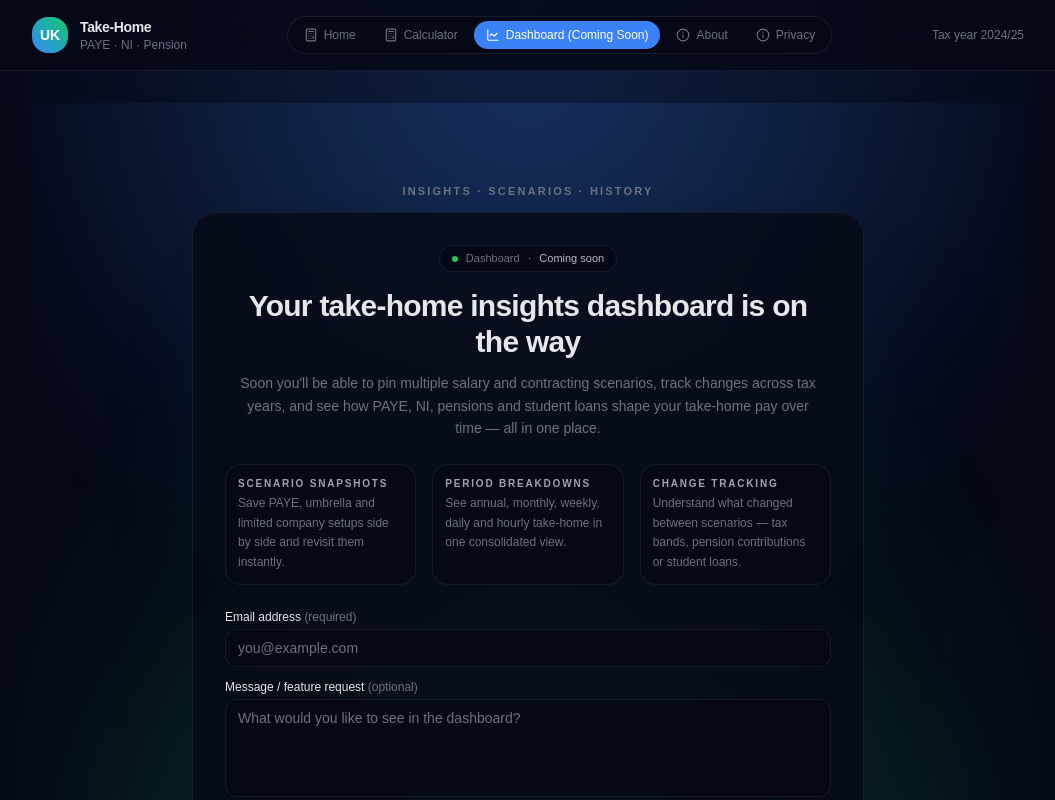
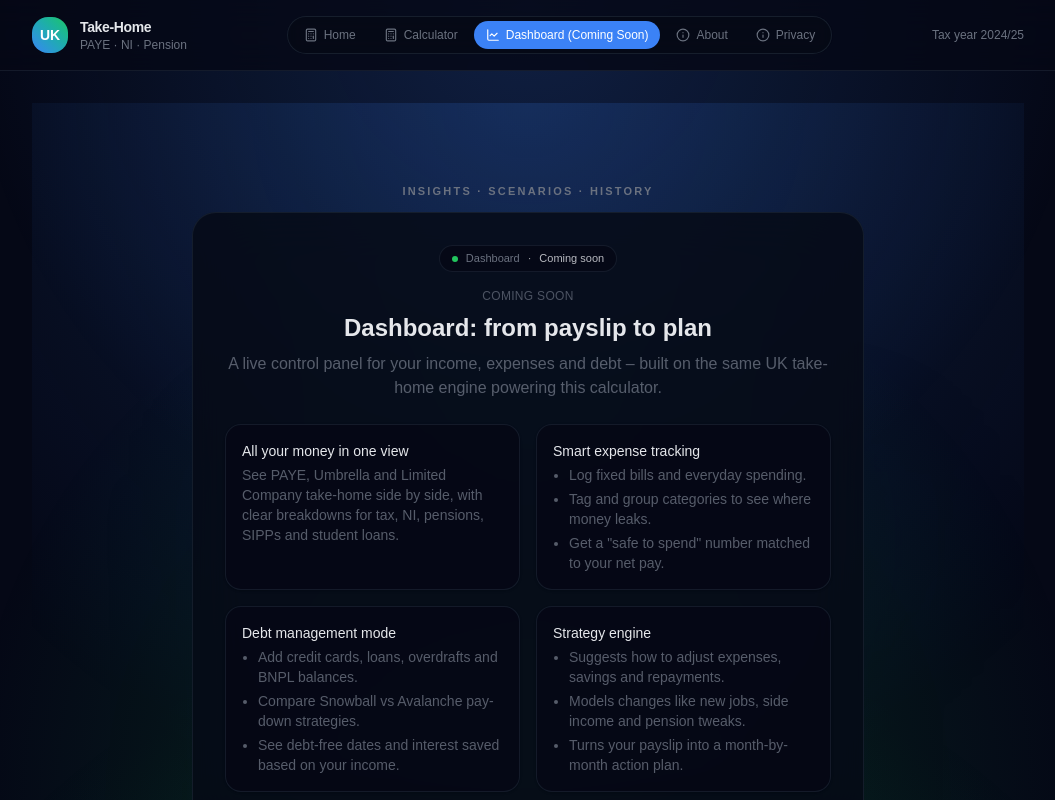
Before and after one commit to TCM2614/payroll-mvp, a Next.js app: page /dashboard in a window 1280 px wide. Shown: the top 800 px of the page, without its empty margins (112-1167 px from the left). Built offline with nearby package versions, Linux system fonts and the light colour scheme; no server answers.

Commit message:
Update dashboard coming soon content with expenses, debt management and strategy engine features

```diff
--- a/src/app/dashboard/page.tsx
+++ b/src/app/dashboard/page.tsx
@@ -137,47 +137,60 @@ export default function DashboardPage() {
             <span className="text-brand-text/80">Coming soon</span>
           </div>
 
-          <h1 className="mb-3 text-2xl font-semibold tracking-tight text-brand-text sm:text-3xl">
-            Your take-home insights dashboard is on the way
-          </h1>
+          <header className="space-y-2 mb-6">
+            <p className="text-xs uppercase tracking-wide text-brand-textMuted opacity-70">
+              Coming soon
+            </p>
+            <h1 className="text-xl md:text-2xl font-semibold text-brand-text">
+              Dashboard: from payslip to plan
+            </h1>
+            <p className="text-sm md:text-base text-brand-textMuted opacity-80 max-w-2xl">
+              A live control panel for your income, expenses and debt – built on the same
+              UK take-home engine powering this calculator.
+            </p>
+          </header>
 
-          <p className="mx-auto mb-6 max-w-xl text-sm leading-relaxed text-brand-textMuted">
-            Soon you&apos;ll be able to pin multiple salary and contracting scenarios,
-            track changes across tax years, and see how PAYE, NI, pensions and
-            student loans shape your take-home pay over time — all in one place.
+          <div className="grid gap-4 text-left sm:grid-cols-2 mb-6">
+            <section className="rounded-2xl border border-brand-border/60 bg-brand-bg/80 p-4 text-sm space-y-1 shadow-sm">
+              <h3 className="font-medium text-brand-text">All your money in one view</h3>
+              <p className="text-brand-textMuted opacity-80">
+                See PAYE, Umbrella and Limited Company take-home side by side, with clear
+                breakdowns for tax, NI, pensions, SIPPs and student loans.
+              </p>
+            </section>
+
+            <section className="rounded-2xl border border-brand-border/60 bg-brand-bg/80 p-4 text-sm space-y-1 shadow-sm">
+              <h3 className="font-medium text-brand-text">Smart expense tracking</h3>
+              <ul className="list-disc pl-4 space-y-1 text-brand-textMuted opacity-80">
+                <li>Log fixed bills and everyday spending.</li>
+                <li>Tag and group categories to see where money leaks.</li>
+                <li>Get a "safe to spend" number matched to your net pay.</li>
+              </ul>
+            </section>
+
+            <section className="rounded-2xl border border-brand-border/60 bg-brand-bg/80 p-4 text-sm space-y-1 shadow-sm">
+              <h3 className="font-medium text-brand-text">Debt management mode</h3>
+              <ul className="list-disc pl-4 space-y-1 text-brand-textMuted opacity-80">
+                <li>Add credit cards, loans, overdrafts and BNPL balances.</li>
+                <li>Compare Snowball vs Avalanche pay-down strategies.</li>
+                <li>See debt-free dates and interest saved based on your income.</li>
+              </ul>
+            </section>
+
+            <section className="rounded-2xl border border-brand-border/60 bg-brand-bg/80 p-4 text-sm space-y-1 shadow-sm">
+              <h3 className="font-medium text-brand-text">Strategy engine</h3>
+              <ul className="list-disc pl-4 space-y-1 text-brand-textMuted opacity-80">
+                <li>Suggests how to adjust expenses, savings and repayments.</li>
+                <li>Models changes like new jobs, side income and pension tweaks.</li>
+                <li>Turns your payslip into a month-by-month action plan.</li>
+              </ul>
+            </section>
+          </div>
+
+          <p className="text-xs text-brand-textMuted opacity-70 max-w-2xl mb-6">
+            This dashboard is built directly on top of the calculator, so your real tax year,
+            student loans and pension choices flow into your expense and debt strategy automatically.
           </p>
-
-          <div className="grid gap-4 text-left text-xs text-brand-textMuted sm:grid-cols-3 mb-6">
-            <div className="rounded-2xl border border-brand-border/60 bg-brand-bg/60 p-3">
-              <p className="mb-1 text-[10px] font-semibold uppercase tracking-[0.18em] text-brand-text/70">
-                Scenario snapshots
-              </p>
-              <p className="leading-relaxed">
-                Save PAYE, umbrella and limited company setups side by side and
-                revisit them instantly.
-              </p>
-            </div>
-
-            <div className="rounded-2xl border border-brand-border/60 bg-brand-bg/60 p-3">
-              <p className="mb-1 text-[10px] font-semibold uppercase tracking-[0.18em] text-brand-text/70">
-                Period breakdowns
-              </p>
-              <p className="leading-relaxed">
-                See annual, monthly, weekly, daily and hourly take-home in one
-                consolidated view.
-              </p>
-            </div>
-
-            <div className="rounded-2xl border border-brand-border/60 bg-brand-bg/60 p-3">
-              <p className="mb-1 text-[10px] font-semibold uppercase tracking-[0.18em] text-brand-text/70">
-                Change tracking
-              </p>
-              <p className="leading-relaxed">
-                Understand what changed between scenarios — tax bands, pension
-                contributions or student loans.
-              </p>
-            </div>
-          </div>
 
           {/* Email + Message Form */}
           <form onSubmit={handleSubmit} className="mt-6 space-y-3 text-left">
```
